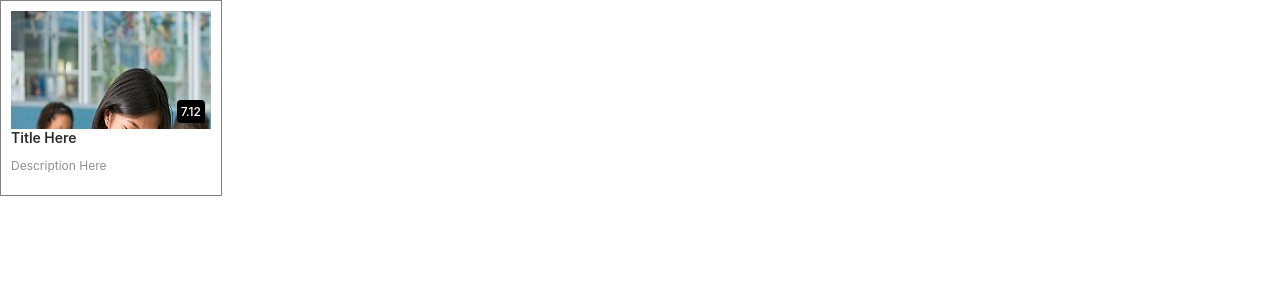
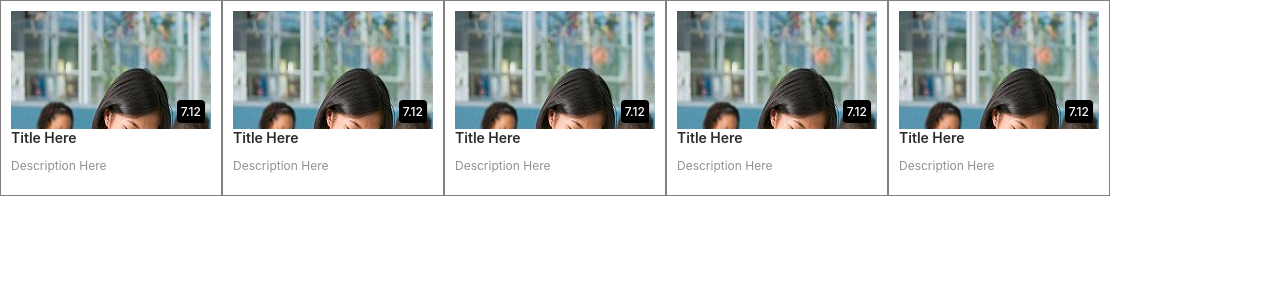
Before and after one commit to romadebrian/latihan-reactJS, a React (Create React App) app in the folder ReactTutorial From ReactJS org/my-app/: page / in a window 1280 px wide. Shown: the top 300 px of the page. Built offline with nearby package versions, Linux system fonts and the light colour scheme.

Commit message:
Home.jsx

```diff
--- /dev/null
+++ b/ReactTutorial From ReactJS org/my-app/src/countainer/Home/Home.jsx
@@ -0,0 +1,18 @@
+import React, { Component } from "react"; // rcc
+import YoutubeComp from "../../component/YoutubeComp/YoutubeComp";
+
+class Home extends Component {
+  render() {
+    return (
+      <div>
+        <YoutubeComp />
+        <YoutubeComp />
+        <YoutubeComp />
+        <YoutubeComp />
+        <YoutubeComp />
+      </div>
+    );
+  }
+}
+
+export default Home;
--- a/ReactTutorial From ReactJS org/my-app/src/index.js
+++ b/ReactTutorial From ReactJS org/my-app/src/index.js
@@ -7,10 +7,11 @@ import reportWebVitals from "./reportWebVitals";
 import HelloComponents from "./component/HelloComponent";
 import StateFullComponents from "./countainer/StateFullComponent";
 import YoutubeComp from "./component/YoutubeComp/YoutubeComp";
+import Home from "./countainer/Home/Home";
 
 ReactDOM.render(
   <React.StrictMode>
-    <YoutubeComp />
+    <Home />
   </React.StrictMode>,
   document.getElementById("root")
 );
```
